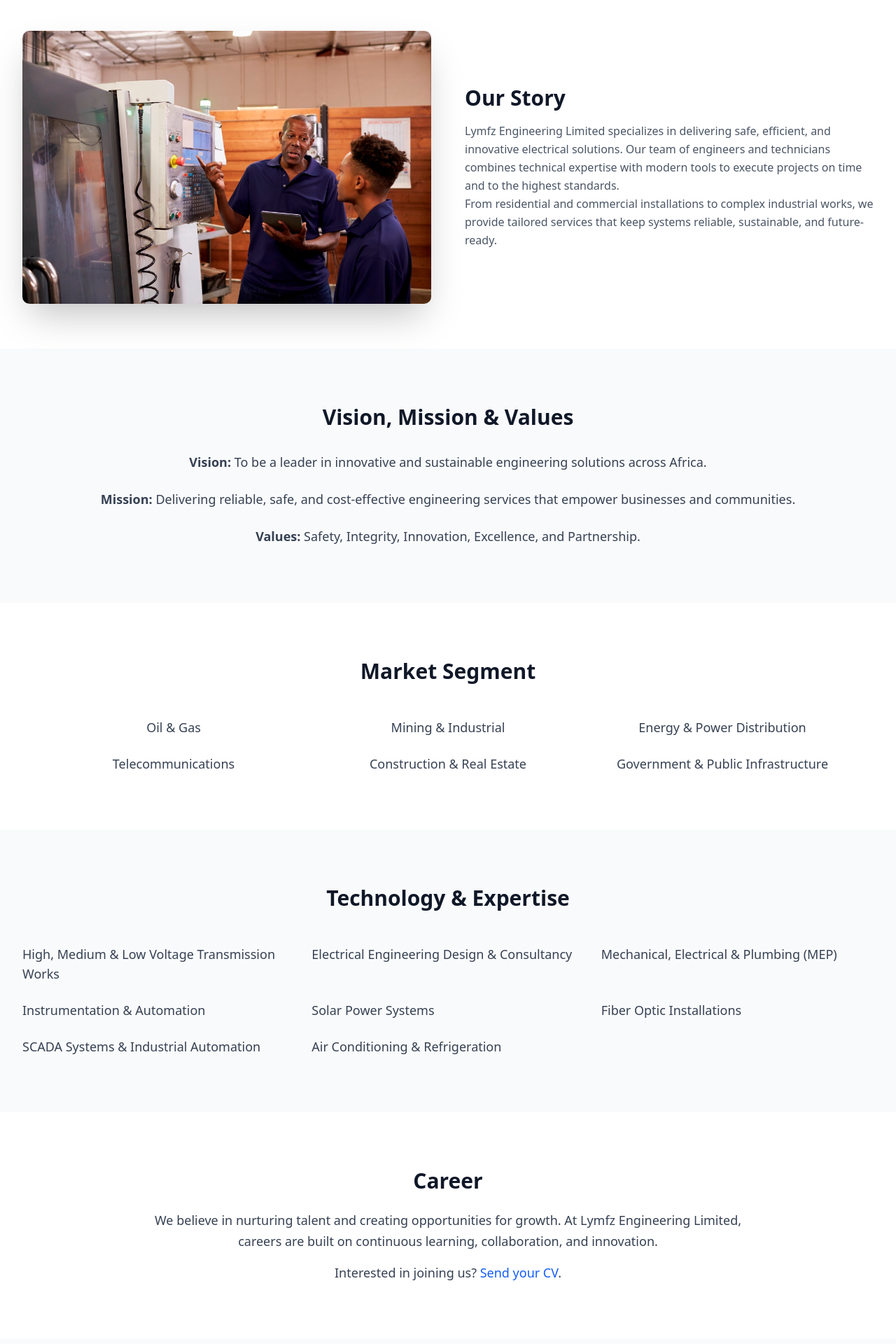
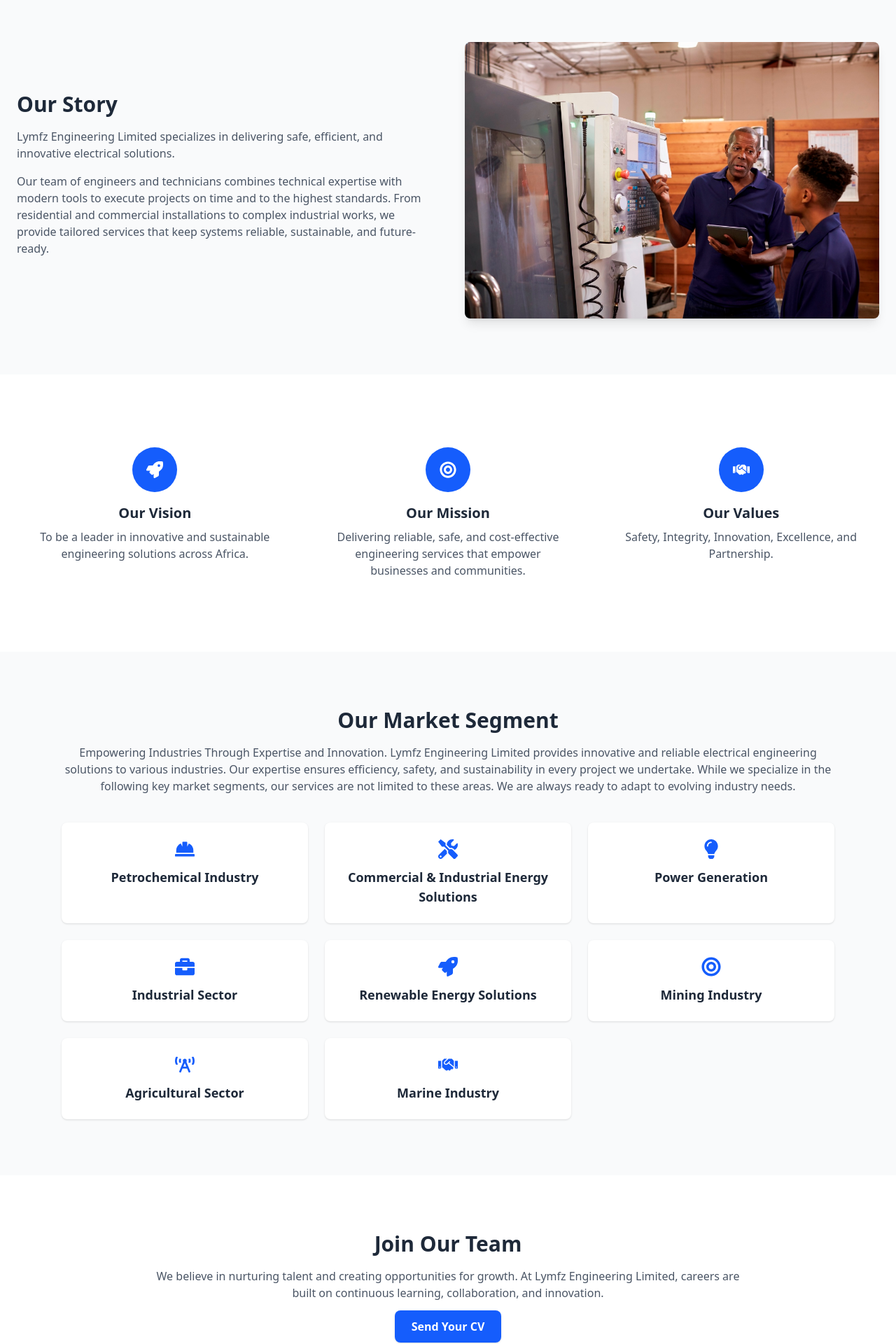
Before and after one commit to Grld-Andy/Electrical_Web, a React (Vite) app: page /about in a window 1280 px wide. Shown: the part 300-2220 px from the top of the page at 70% size. Built offline with nearby package versions, Linux system fonts and the light colour scheme.

Commit message:
about us page update

```diff
--- a/src/pages/About.tsx
+++ b/src/pages/About.tsx
@@ -1,90 +1,153 @@
+import React from "react";
+import type { ReactNode } from "react";
 import PageHeader from "@/components/ui/PageHeader";
-import React from "react";
 import { motion, type Variants } from "framer-motion";
+import {
+  FaBullseye,
+  FaRocket,
+  FaHandshake,
+  FaBriefcase,
+  FaBroadcastTower,
+  FaHardHat,
+  FaLightbulb,
+  FaTools,
+} from "react-icons/fa";
+
+interface FeatureCardProps {
+  icon: ReactNode;
+  title: string;
+  children: ReactNode;
+}
+
+// FeatureCard component
+const FeatureCard: React.FC<FeatureCardProps> = ({ icon, title, children }) => (
+  <motion.div
+    className="bg-white p-6 rounded-md flex flex-col items-center text-center"
+    variants={{
+      hidden: { opacity: 0, y: 10 },
+      visible: { opacity: 1, y: 0 },
+    }}
+  >
+    <div className="flex items-center justify-center h-16 w-16 rounded-full bg-blue-600 text-white mb-4">
+      {icon}
+    </div>
+    <h3 className="text-xl font-bold text-gray-800 mb-2">{title}</h3>
+    <p className="text-gray-600">{children}</p>
+  </motion.div>
+);
 
 const About: React.FC = () => {
   const sectionVariants: Variants = {
-    hidden: { opacity: 0, y: 50 },
+    hidden: { opacity: 0, y: 20 },
     visible: {
       opacity: 1,
       y: 0,
-      transition: { duration: 0.6, ease: "easeInOut" },
+      transition: { duration: 0.6, staggerChildren: 0.2, ease: "easeInOut" },
     },
   };
 
+  const buttonClasses =
+    "bg-blue-600 text-white font-bold py-3 px-6 rounded-md shadow hover:bg-blue-700 transition-all duration-300";
+
+  const marketSegments = [
+    { icon: <FaHardHat size={28} />, name: "Petrochemical Industry" },
+    { icon: <FaTools size={28} />, name: "Commercial & Industrial Energy Solutions" },
+    { icon: <FaLightbulb size={28} />, name: "Power Generation" },
+    { icon: <FaBriefcase size={28} />, name: "Industrial Sector" },
+    { icon: <FaRocket size={28} />, name: "Renewable Energy Solutions" },
+    { icon: <FaBullseye size={28} />, name: "Mining Industry" },
+    { icon: <FaBroadcastTower size={28} />, name: "Agricultural Sector" },
+    { icon: <FaHandshake size={28} />, name: "Marine Industry" },
+  ];
+
   return (
-    <div className="bg-white text-gray-800">
-      <PageHeader text={"ABOUT US"} />
+    <div className="bg-gray-50 text-gray-800">
+      <PageHeader text="ABOUT US" />
 
-      {/* Our Story */}
-      <div className="max-w-7xl mx-auto px-4 sm:px-6 lg:px-8 py-16">
+      {/* Our Story Section */}
+      <div className="max-w-7xl mx-auto px-6 py-20">
         <div className="grid md:grid-cols-2 gap-12 items-center">
           <motion.div
-            className="rounded-lg overflow-hidden shadow-2xl"
-            initial={{ opacity: 0, x: -100 }}
+            initial={{ opacity: 0, x: -50 }}
             whileInView={{ opacity: 1, x: 0 }}
             viewport={{ once: true }}
             transition={{ duration: 0.8, ease: "easeOut" }}
           >
-            <img
-              src="./images/about.jpg"
-              alt="About Lymfz Engineering Limited"
-              className="w-full h-full object-cover"
-            />
+            <h2 className="text-3xl font-bold text-gray-800 mb-4">Our Story</h2>
+            <p className="text-gray-600 mb-4">
+              Lymfz Engineering Limited specializes in delivering safe, efficient, and innovative electrical solutions.
+            </p>
+            <p className="text-gray-600 mb-4">
+              Our team of engineers and technicians combines technical expertise with modern tools to execute projects on time and to the highest standards. From residential and commercial installations to complex industrial works, we provide tailored services that keep systems reliable, sustainable, and future-ready.
+            </p>
           </motion.div>
 
           <motion.div
-            className="prose lg:prose-lg max-w-none"
-            initial={{ opacity: 0, x: 100 }}
-            whileInView={{ opacity: 1, x: 0 }}
+            className="rounded-md overflow-hidden shadow-lg"
+            initial={{ opacity: 0, scale: 0.9 }}
+            whileInView={{ opacity: 1, scale: 1 }}
             viewport={{ once: true }}
             transition={{ duration: 0.8, ease: "easeOut" }}
           >
-            <h2 className="text-3xl font-bold text-gray-900 mb-4">Our Story</h2>
-            <p className="text-gray-600 leading-relaxed">
-              Lymfz Engineering Limited specializes in delivering safe,
-              efficient, and innovative electrical solutions. Our team of
-              engineers and technicians combines technical expertise with modern
-              tools to execute projects on time and to the highest standards.
-            </p>
-            <p className="text-gray-600 leading-relaxed">
-              From residential and commercial installations to complex
-              industrial works, we provide tailored services that keep systems
-              reliable, sustainable, and future-ready.
-            </p>
+            <img
+              src="/images/about.jpg"
+              alt="About Lymfz Engineering Limited team at work"
+              className="w-full h-full object-cover"
+            />
           </motion.div>
         </div>
       </div>
 
       {/* Vision, Mission & Values */}
       <motion.div
-        className="bg-gray-50 py-20"
+        className="bg-white py-20"
         initial="hidden"
         whileInView="visible"
         viewport={{ once: true }}
         variants={sectionVariants}
       >
-        <div className="max-w-5xl mx-auto text-center">
-          <h2 className="text-3xl font-extrabold text-gray-900 mb-8">
-            Vision, Mission & Values
-          </h2>
-          <p className="text-lg text-gray-700 leading-relaxed mb-6">
-            <strong>Vision:</strong> To be a leader in innovative and sustainable
-            engineering solutions across Africa.
-          </p>
-          <p className="text-lg text-gray-700 leading-relaxed mb-6">
-            <strong>Mission:</strong> Delivering reliable, safe, and
-            cost-effective engineering services that empower businesses and
-            communities.
-          </p>
-          <p className="text-lg text-gray-700 leading-relaxed">
-            <strong>Values:</strong> Safety, Integrity, Innovation, Excellence,
-            and Partnership.
-          </p>
+        <div className="max-w-7xl mx-auto px-6 grid md:grid-cols-3 gap-6 text-center">
+          <FeatureCard icon={<FaRocket size={24} />} title="Our Vision">
+            To be a leader in innovative and sustainable engineering solutions across Africa.
+          </FeatureCard>
+          <FeatureCard icon={<FaBullseye size={24} />} title="Our Mission">
+            Delivering reliable, safe, and cost-effective engineering services that empower businesses and communities.
+          </FeatureCard>
+          <FeatureCard icon={<FaHandshake size={24} />} title="Our Values">
+            Safety, Integrity, Innovation, Excellence, and Partnership.
+          </FeatureCard>
         </div>
       </motion.div>
 
-      {/* Market Segment */}
+      {/* Market Segment Section */}
+      <motion.div
+        className="py-20 bg-gray-50"
+        initial="hidden"
+        whileInView="visible"
+        viewport={{ once: true }}
+        variants={sectionVariants}
+      >
+        <div className="max-w-6xl mx-auto px-6 text-center">
+          <h2 className="text-3xl font-bold text-gray-800 mb-4">Our Market Segment</h2>
+          <p className="text-gray-600 mb-10">
+            Empowering Industries Through Expertise and Innovation. Lymfz Engineering Limited provides innovative and reliable electrical engineering solutions to various industries. Our expertise ensures efficiency, safety, and sustainability in every project we undertake. While we specialize in the following key market segments, our services are not limited to these areas. We are always ready to adapt to evolving industry needs.
+          </p>
+          <div className="grid sm:grid-cols-2 lg:grid-cols-3 gap-6">
+            {marketSegments.map((segment) => (
+              <motion.div
+                key={segment.name}
+                className="bg-white p-6 rounded-md shadow flex flex-col items-center text-center transition-transform hover:-translate-y-1 hover:shadow-lg"
+                variants={{ hidden: { opacity: 0, y: 10 }, visible: { opacity: 1, y: 0 } }}
+              >
+                <div className="text-blue-600 mb-3">{segment.icon}</div>
+                <span className="text-lg font-semibold text-gray-800">{segment.name}</span>
+              </motion.div>
+            ))}
+          </div>
+        </div>
+      </motion.div>
+
+      {/* Career Section */}
       <motion.div
         className="py-20 bg-white"
         initial="hidden"
@@ -92,108 +155,19 @@
         viewport={{ once: true }}
         variants={sectionVariants}
       >
-        <div className="max-w-6xl mx-auto text-center">
-          <h2 className="text-3xl font-extrabold text-gray-900 mb-12">
-            Market Segment
-          </h2>
-          <ul className="grid md:grid-cols-2 lg:grid-cols-3 gap-6 text-gray-700 text-lg">
-            {[
-              "Oil & Gas",
-              "Mining & Industrial",
-              "Energy & Power Distribution",
-              "Telecommunications",
-              "Construction & Real Estate",
-              "Government & Public Infrastructure",
-            ].map((segment, index) => (
-              <li key={index}>{segment}</li>
-            ))}
-          </ul>
-        </div>
-      </motion.div>
-
-      {/* Technology & Expertise */}
-      <motion.div
-        className="bg-gray-50 py-20"
-        initial="hidden"
-        whileInView="visible"
-        viewport={{ once: true }}
-        variants={sectionVariants}
-      >
-        <div className="max-w-7xl mx-auto px-4 sm:px-6 lg:px-8">
-          <h2 className="text-3xl font-extrabold text-gray-900 text-center mb-12">
-            Technology & Expertise
-          </h2>
-          <ul className="grid md:grid-cols-2 lg:grid-cols-3 gap-6 text-gray-700 text-lg">
-            {[
-              "High, Medium & Low Voltage Transmission Works",
-              "Electrical Engineering Design & Consultancy",
-              "Mechanical, Electrical & Plumbing (MEP)",
-              "Instrumentation & Automation",
-              "Solar Power Systems",
-              "Fiber Optic Installations",
-              "SCADA Systems & Industrial Automation",
-              "Air Conditioning & Refrigeration",
-            ].map((expertise, index) => (
-              <li key={index}>{expertise}</li>
-            ))}
-          </ul>
-        </div>
-      </motion.div>
-
-      {/* Career */}
-      <motion.div
-        className="py-20 bg-white"
-        initial="hidden"
-        whileInView="visible"
-        viewport={{ once: true }}
-        variants={sectionVariants}
-      >
-        <div className="max-w-4xl mx-auto text-center">
-          <h2 className="text-3xl font-extrabold text-gray-900 mb-6">Career</h2>
-          <p className="text-lg text-gray-700 leading-relaxed">
-            We believe in nurturing talent and creating opportunities for growth.
-            At Lymfz Engineering Limited, careers are built on continuous
-            learning, collaboration, and innovation.
+        <div className="max-w-4xl mx-auto px-6 text-center">
+          <h2 className="text-3xl font-bold text-gray-800 mb-4">Join Our Team</h2>
+          <p className="text-gray-600 mb-6">
+            We believe in nurturing talent and creating opportunities for growth. At Lymfz Engineering Limited, careers are built on continuous learning, collaboration, and innovation.
           </p>
-          <p className="text-lg text-gray-700 mt-4">
-            Interested in joining us?{" "}
-            <span className="text-blue-600 cursor-pointer hover:underline">
-              Send your CV
-            </span>
-            .
-          </p>
-        </div>
-      </motion.div>
-
-      {/* Press */}
-      <motion.div
-        className="bg-gray-50 py-20"
-        initial="hidden"
-        whileInView="visible"
-        viewport={{ once: true }}
-        variants={sectionVariants}
-      >
-        <div className="max-w-5xl mx-auto text-center">
-          <h2 className="text-3xl font-extrabold text-gray-900 mb-6">Press</h2>
-          <p className="text-lg text-gray-700 leading-relaxed">
-            Stay updated with our latest news, media mentions, and announcements.
-            Lymfz Engineering Limited is committed to transparency and sharing our
-            journey as we expand and innovate.
-          </p>
-          <div className="mt-8 space-y-4">
-            {[
-              "Lymfz Engineering launches new solar initiative (2024)",
-              "Partnership signed with leading telecom provider",
-              "Awarded ISO certification for safety and quality",
-            ].map((news, index) => (
-              <div
-                key={index}
-                className="p-4 bg-white shadow rounded-md text-gray-800 hover:shadow-md transition"
-              >
-                {news}
-              </div>
-            ))}
-          </div>
+          <motion.a
+            href="mailto:careers@lymfz.com"
+            className={buttonClasses}
+            whileHover={{ scale: 1.05 }}
+            whileTap={{ scale: 0.95 }}
+          >
+            Send Your CV
+          </motion.a>
         </div>
       </motion.div>
     </div>
```
